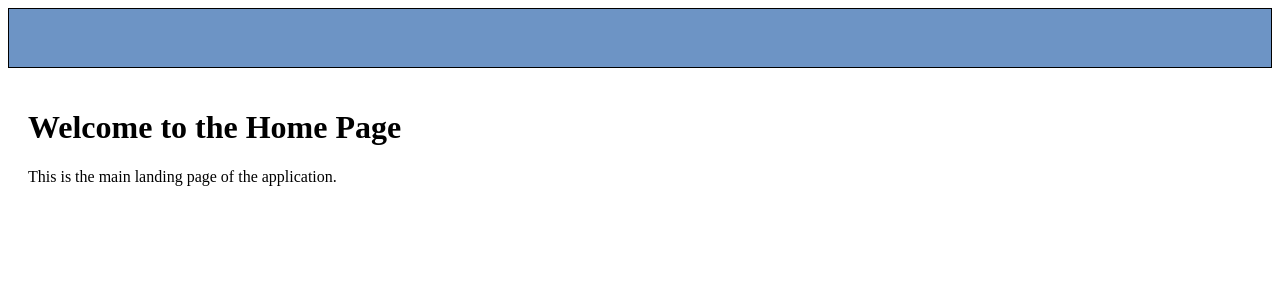
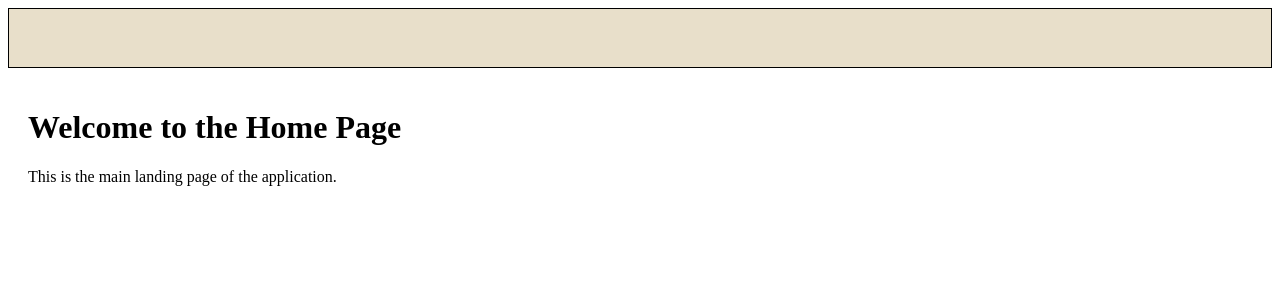
Before and after one commit to JacobWald/SmartSplit, a Next.js app in the folder apps/web/: page / in a window 1280 px wide. Shown: the top 300 px of the page. Built offline with nearby package versions, Linux system fonts and the light colour scheme; some icons are missing.

Commit message:
color naming adjusted

```diff
--- a/apps/web/src/styles/variables.css
+++ b/apps/web/src/styles/variables.css
@@ -1,7 +1,7 @@
 :root {
-  --color-primary: #F5EFE6;
-  --color-secondary: #E8DFCA;
-  --color-tertiary: #6D94C5;
-  --color-four: #CBDCEB;
+  --color-primary: #6D94C5;
+  --color-secondary: #CBDCEB;
+  --color-tertiary: #E8DFCA;
+  --color-text: #F5EFE6;
   --font: 'Arial, sans-serif';
 }
```
